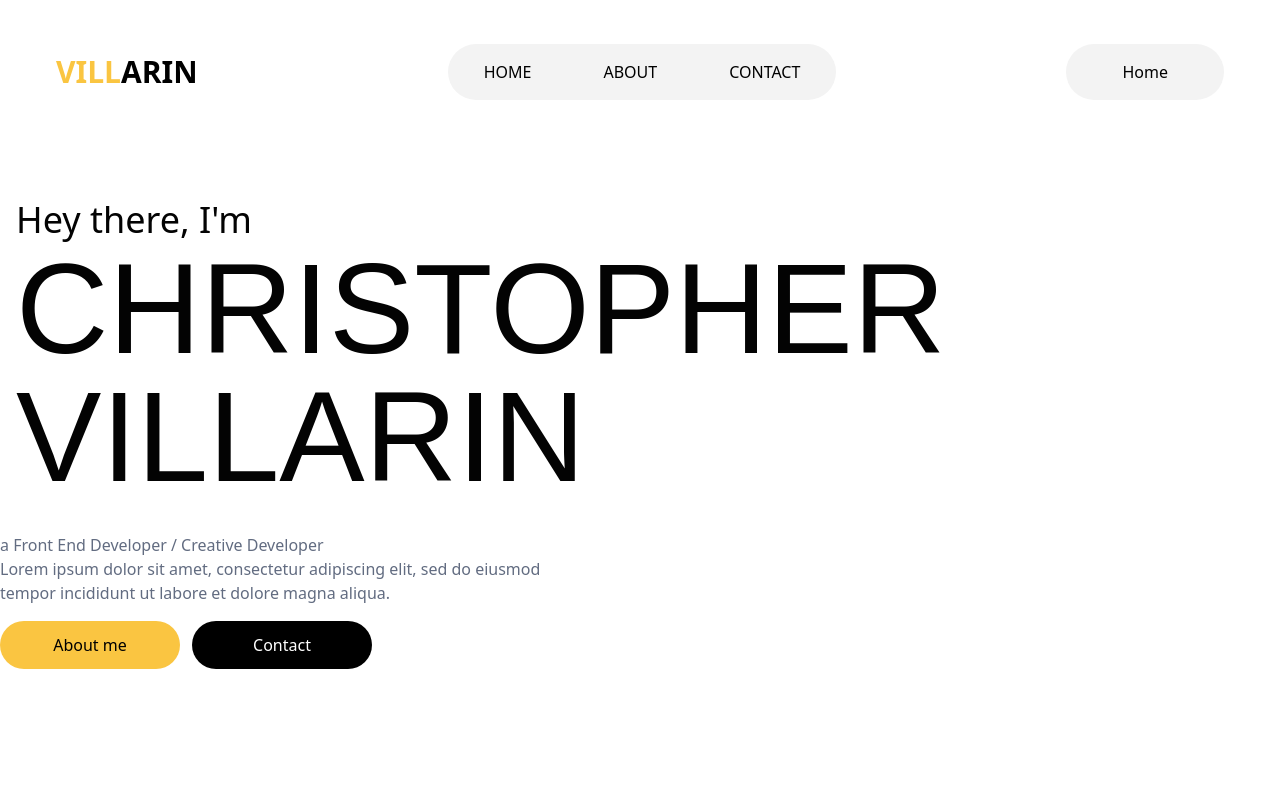
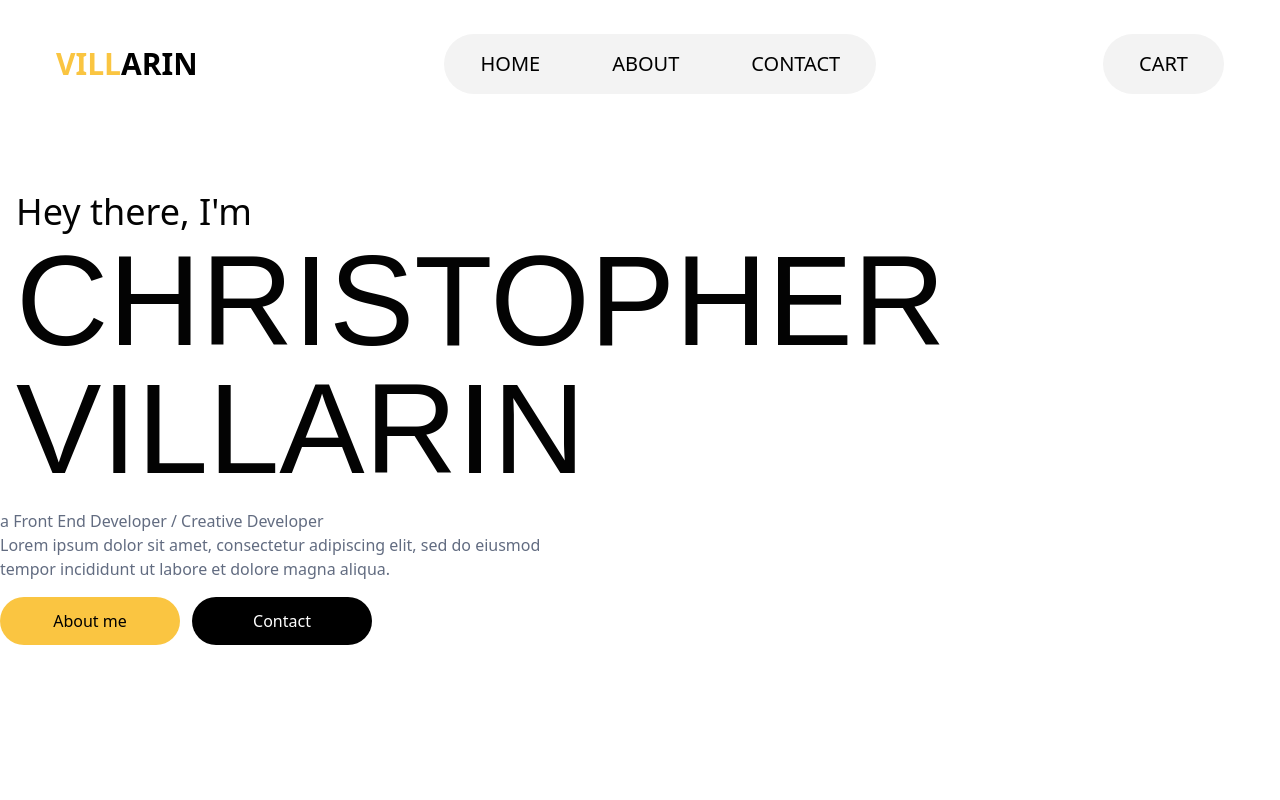
Before and after one commit to chrstphrvllrn/ChristopherVillarin, a React (Create React App) app: page / in a window 1280 px wide. Shown: the top 800 px of the page. Built offline with nearby package versions, Linux system fonts and the light colour scheme.

Commit message:
updated design april 9

```diff
--- a/src/components/Hero.js
+++ b/src/components/Hero.js
@@ -6,9 +6,9 @@ const Hero = () => {
         // bg-[url('https://fastly.picsum.photos/id/972/1600/900.jpg?grayscale&hmac=W638WD8WqRiozMXbLvTcudGIQ8EFsXe7ljBjSXFSCz0')] bg-center
         //  style={{ backgroundImage: `url(${bgImage})` }}
         <div className="w-full flex flex-col md:flex-row text-[#030303] font-light ">
-            <div className="w-full h-[70vh] flex flex-col text-left justify-center mx-auto sm:max-w-[640px] md:max-w-[768px] lg:max-w-[1024px] xl:max-w-[1536px]"> {/**/}
+            <div className="w-full h-[70vh] flex flex-col text-left justify-center mx-auto sm:max-w-[640px] md:max-w-[768px] lg:max-w-[924px] xl:max-w-[1536px]"> {/**/}
                 <p className='text-4xl p-4 font-light w-full leading-snug'>Hey there, I'm<br />  <p className='text-6xl md:text-8xl lg:text-9xl xl:text-9xl font-medium bebas-neue-regular '>CHRISTOPHER<br/>VILLARIN</p></p>
-                <p className='text-md pt-4 text-[#626c81] w-full font-regular '>a Front End Developer / Creative Developer</p>
+                <p className='text-md  text-[#626c81] w-full font-regular '>a Front End Developer / Creative Developer</p>
                 <p className='text-md pb-4 text-[#626c81] w-full font-light'>Lorem ipsum dolor sit amet, consectetur adipiscing elit, sed do eiusmod<br/>tempor incididunt ut labore et dolore magna aliqua. </p>
                 <div className='w-full flex flex-row'>
                     <button className='bg-[#fac541] text-[#000] w-[180px] rounded-full font-medium  py-3 px-1 mr-3 '>About me</button>
--- a/src/components/NavBar.js
+++ b/src/components/NavBar.js
@@ -5,19 +5,19 @@ import React from 'react'
 
 const NavBar = () => {
     return (
-        <div className='w-full  text-[#000000] font-light  md:py-4 lg:py-10'>
+        <div className='w-full  text-[#000000] font-light py-7 sm:py-7  md:py-7 lg:py-8 xl:py-8'>
             <div className="h-16  mx-auto md:px-14 lg:px-17 flex "> {/** max-w-[1240px]*/}
                 {/* <div className="p-8 w-full bg-slate-300"> </div> */}
                 <div className='w-full flex flex-row justify-between items-center'>
                     <div className='flex text-1xl md:text-2xl lg:text-3xl font-bold mr-5 text-[#fac541]'>VILL<span className=' text-black '>ARIN</span></div>
-                    <ul className='flex bg-[#f3f3f3] rounded-full font-medium'>
+                    <ul className='flex bg-[#f3f3f3] rounded-full font-medium text-sm sm:text-sm md:text-sm lg:text-sm xl:text-xl'>
                         <li className='p-4 mx-5'>HOME</li>
                         <li className='p-4 mx-5'>ABOUT</li>
                         <li className='p-4 mx-5'>CONTACT</li>
                         {/* <button className='bg-[#000000] text-[#FFF] w-[100px] h-5/6 rounded-full font-regular'>Learn More</button> */}
                     </ul>
-                    <ul className='flex bg-[#f3f3f3] px-5 rounded-full font-medium'>
-                        <li className='p-4 mx-5'>Home</li>
+                    <ul className='flex bg-[#f3f3f3] rounded-full font-medium text-sm sm:text-sm md:text-sm lg:text-sm xl:text-xl'>
+                        <li className='p-4 mx-5'>CART</li>
 
 
                     </ul>
```
